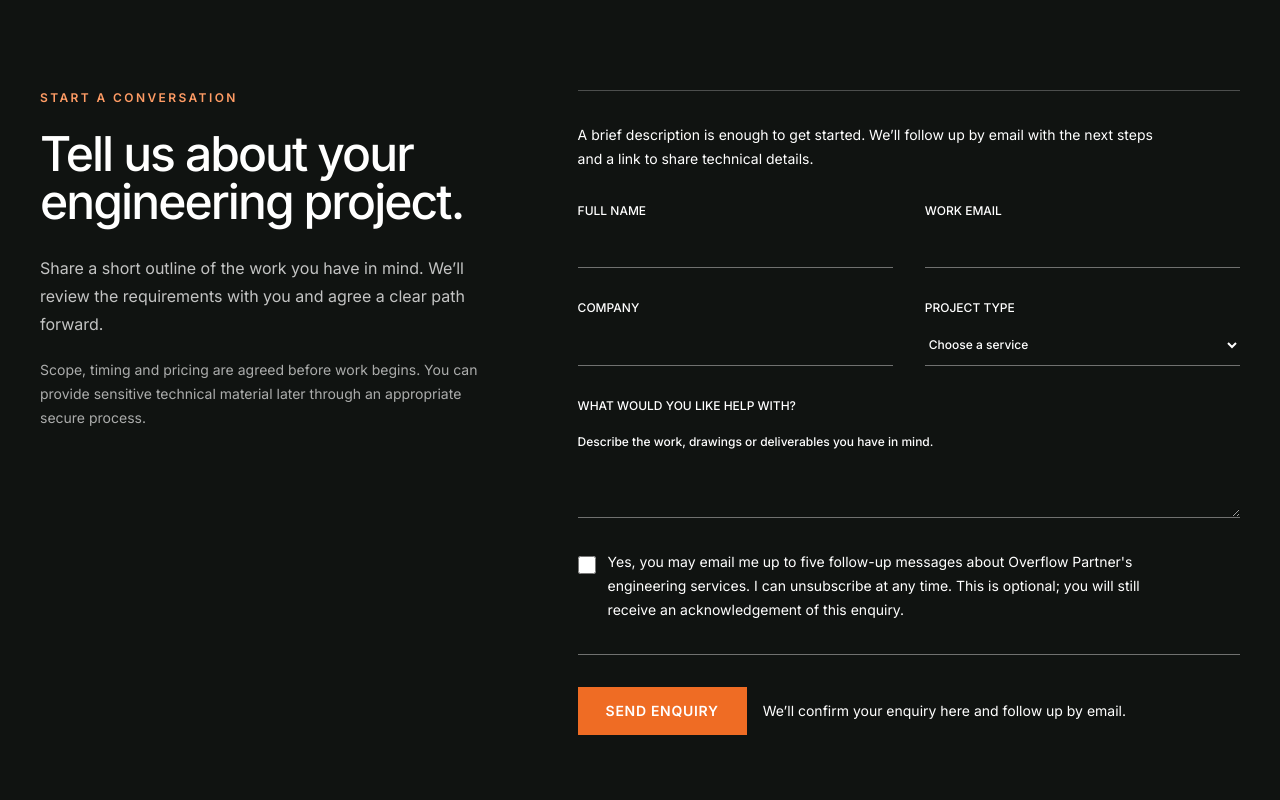
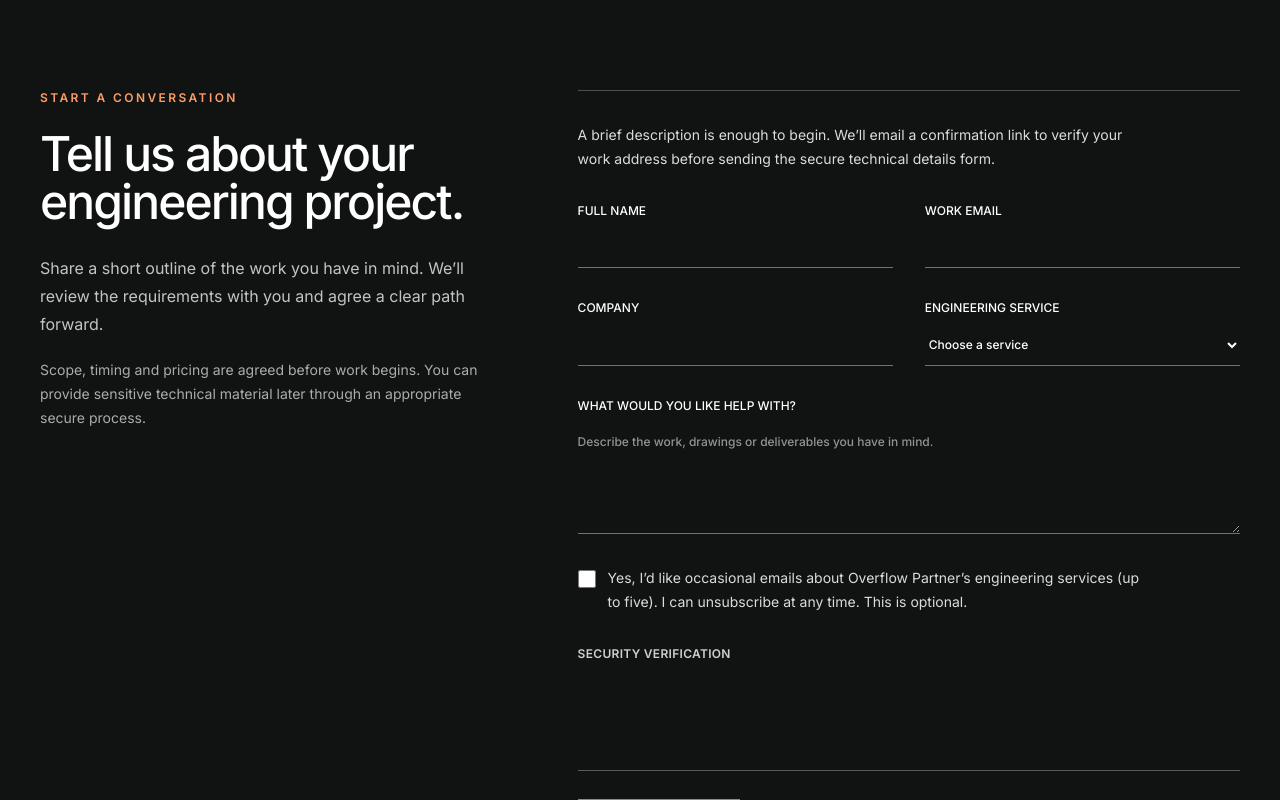
Before and after one commit to zeeshankhanminhas/Overflow-Partner, a Next.js app: page / in a window 1280 px wide. Shown: the part 7880-8680 px from the top of the page. Built offline with nearby package versions, Linux system fonts and the light colour scheme; no server answers.

Commit message:
Add Turnstile, honeypot, exact services and verified-email form UX

```diff
--- a/components/EnquiryForm.tsx
+++ b/components/EnquiryForm.tsx
@@ -1,77 +1,64 @@
 'use client';
 
-import { FormEvent, useState } from 'react';
-import { submitNativeIntake } from '@/components/formSubmission';
+import {FormEvent,useEffect,useRef,useState} from 'react';
+import Script from 'next/script';
+import {submitNativeIntake} from '@/components/formSubmission';
+import {services} from '@/lib/marketing';
 
-const fieldClass =
-  'field_input border-0 border-b border-white/40 bg-transparent px-0 py-3 text-white outline-none transition placeholder:text-white focus:!border-white focus:!shadow-[0_1px_0_rgba(255,255,255,0.9)] disabled:text-white';
-const labelClass = 'field_group grid gap-2 text-xs font-medium uppercase text-white';
-
-export default function EnquiryForm() {
-  const [submitted, setSubmitted] = useState(false);
-  const [isSubmitting, setIsSubmitting] = useState(false);
-  const [errorMessage, setErrorMessage] = useState('');
-
-
-  async function handleSubmit(event: FormEvent<HTMLFormElement>) {
-    event.preventDefault();
-    setSubmitted(false);
-    setErrorMessage('');
-    setIsSubmitting(true);
-
-    try {
-      const form = event.currentTarget;
-      const completedAt = new Date().toISOString();
-      const websiteSubmissionId = `overflow-partner-${completedAt.replace(/[^0-9]/g, '')}`;
-      const formData = new FormData(form);
-      const payload: Record<string, string> = {};
-
-      formData.forEach((value, key) => {
-        if (typeof value === 'string') payload[key] = value;
+const siteKey=process.env.NEXT_PUBLIC_TURNSTILE_SITE_KEY||'';
+const fieldClass='field_input w-full border-0 border-b border-white/40 bg-transparent px-0 py-3 text-white outline-none transition placeholder:text-white/55 focus:!border-[#ff9c65] disabled:opacity-60';
+const labelClass='field_group grid gap-2 text-xs font-medium uppercase text-white';
+export default function EnquiryForm(){
+ const[submitted,setSubmitted]=useState(false);const[isSubmitting,setSubmitting]=useState(false);
+ const[error,setError]=useState('');const statusRef=useRef<HTMLParagraphElement>(null);
+ useEffect(()=>{if((submitted||error)&&statusRef.current)statusRef.current.focus()},[submitted,error]);
+ async function handleSubmit(event:FormEvent<HTMLFormElement>){
+  event.preventDefault();setSubmitted(false);setError('');
+  if(!siteKey){setError('Online enquiries are temporarily unavailable. Please try again later.');return;}
+  const form=event.currentTarget;const formData=new FormData(form);
+  const captcha=String(formData.get('cf-turnstile-response')||'');
+  if(!captcha){setError('Please complete the security check before submitting.');return;}
+  setSubmitting(true);
+  try{
+   const payload:Record<string,string>={};
+   formData.forEach((value,key)=>{if(typeof value==='string')payload[key]=value});
+   await submitNativeIntake({
+    ...payload,
+    turnstile_token:captcha,
+    lead_id:`overflow-partner-${Date.now()}`,
+    source:'Website',
+    pageUrl:window.location.href,
+    nurture_consent:formData.get('nurture_consent')==='on'?'true':'false',
    });
-
-      const result = await submitNativeIntake({
-        ...payload,
-        lead_id: websiteSubmissionId,
-        source: 'Website',
-        pageUrl: window.location.href,
-        nurture_consent: formData.get('nurture_consent') === 'on' ? 'true' : 'false',
-      });
-
-      // Keep the existing acknowledgement reference; Step 2 is invitation-only after interest.
-      void result;
-      setSubmitted(true);
-      form.reset();
-    } catch (error) {
-      setErrorMessage(error instanceof Error ? error.message : 'The requirement could not be submitted. Please try again shortly.');
-    } finally {
-      setIsSubmitting(false);
+   setSubmitted(true);form.reset();
+  }catch(exception){
+   setError(exception instanceof Error?exception.message:'Please try again shortly.');
+  }finally{
+   setSubmitting(false);
+   // A verification challenge should not be reused across attempts.
+   const widget=window as Window & {turnstile?:{reset:()=>void}};
+   widget.turnstile?.reset();
   }
  }
-
-  return (
-    <form className="form_enquiry grid gap-8" onSubmit={handleSubmit}>
-      <p className="text_body max-w-xl text-sm leading-6 text-white">A brief description is enough to get started. We’ll follow up by email with the next steps and a link to share technical details.</p>
-
+ return <form className="form_enquiry grid gap-8" onSubmit={handleSubmit}>
+  <p className="max-w-xl text-sm leading-6 text-white/85">A brief description is enough to begin. We’ll email a confirmation link to verify your work address before sending the secure technical details form.</p>
   <div className="grid gap-8 md:grid-cols-2">
-        <label className={labelClass} htmlFor="full-name">Full Name<input className={fieldClass} id="full-name" name="full_name" type="text" minLength={2} required disabled={isSubmitting} /></label>
-        <label className={labelClass} htmlFor="work-email">Work Email<input className={fieldClass} id="work-email" name="work_email" type="email" required disabled={isSubmitting} /></label>
+   <label className={labelClass}>Full name<input className={fieldClass} name="full_name" autoComplete="name" minLength={2} maxLength={160} required disabled={isSubmitting}/></label>
+   <label className={labelClass}>Work email<input className={fieldClass} name="work_email" type="email" autoComplete="email" maxLength={254} required disabled={isSubmitting}/></label>
   </div>
   <div className="grid gap-8 md:grid-cols-2">
-        <label className={labelClass} htmlFor="company">Company<input className={fieldClass} id="company" name="company" type="text" minLength={2} required disabled={isSubmitting} /></label>
-        <label className={labelClass} htmlFor="project-type">Project Type<select className={fieldClass} id="project-type" name="project_type" required defaultValue="" disabled={isSubmitting}><option value="" disabled>Choose a service</option><option>Overflow CAD drafting support</option><option>Manufacturing-ready CAM assistance</option><option>Engineering documentation handoff</option><option>Other CAD/CAM requirement</option></select></label>
+   <label className={labelClass}>Company<input className={fieldClass} name="company" autoComplete="organization" minLength={2} maxLength={180} required disabled={isSubmitting}/></label>
+   <label className={labelClass}>Engineering service<select className={fieldClass} name="project_type" required defaultValue="" disabled={isSubmitting}><option value="" disabled>Choose a service</option>{services.map(s=><option key={s.slug} value={s.title}>{s.title}</option>)}<option value="Other engineering requirement">Other engineering requirement</option></select></label>
   </div>
-      <label className={labelClass} htmlFor="brief-requirement">What would you like help with?<textarea className={`${fieldClass} field_textarea min-h-24 resize-y`} id="brief-requirement" name="brief_requirement" placeholder="Describe the work, drawings or deliverables you have in mind." minLength={10} maxLength={4000} required disabled={isSubmitting} /></label>
-      <label className="flex max-w-xl items-start gap-3 text-sm leading-6 text-white">
-        <input type="checkbox" name="nurture_consent" className="mt-1.5 h-[18px] w-[18px] shrink-0" disabled={isSubmitting}/>
-        <span>Yes, you may email me up to five follow-up messages about Overflow Partner's engineering services. I can unsubscribe at any time. This is optional; you will still receive an acknowledgement of this enquiry.</span>
-      </label>
-      <div className="form_actions grid gap-4 border-t border-white/40 pt-8 md:grid-cols-[auto_1fr] md:items-center">
-        <button className="button_primary min-h-12 bg-[#ef6c24] px-7 py-3 text-sm font-semibold uppercase tracking-wider text-white transition-colors hover:bg-[#b74a0f] disabled:cursor-not-allowed disabled:opacity-50" type="submit" disabled={isSubmitting}>{isSubmitting ? 'Sending' : 'Send enquiry'}</button>
-        <p className="text_body text-sm text-white">We’ll confirm your enquiry here and follow up by email.</p>
+  <label className={labelClass}>What would you like help with?<textarea className={`${fieldClass} min-h-28 resize-y`} name="brief_requirement" minLength={10} maxLength={4000} placeholder="Describe the work, drawings or deliverables you have in mind." required disabled={isSubmitting}/></label>
+  <div className="absolute -left-[10000px] h-px w-px overflow-hidden" aria-hidden="true"><label>Website address<input name="company_website" tabIndex={-1} autoComplete="off"/></label></div>
+  <label className="flex max-w-xl items-start gap-3 text-sm leading-6 text-white/85"><input type="checkbox" name="nurture_consent" className="mt-1 h-[18px] w-[18px] shrink-0" disabled={isSubmitting}/><span>Yes, I’d like occasional emails about Overflow Partner’s engineering services (up to five). I can unsubscribe at any time. This is optional.</span></label>
+  <div className="grid gap-3">
+   <p className="text-xs font-semibold uppercase tracking-wide text-white/80">Security verification</p>
+   {siteKey?<><Script src="https://challenges.cloudflare.com/turnstile/v0/api.js" strategy="afterInteractive"/><div className="cf-turnstile min-h-16" data-sitekey={siteKey} data-theme="dark" data-appearance="always" data-response-field="true"/></>:<p className="text-sm text-white">Online enquiries are temporarily unavailable.</p>}
   </div>
-      {submitted ? <p className="text_success rounded-md border border-white bg-white p-4 text-sm text-black" role="status">Thanks — your enquiry has been received. We’ll be in touch by email with the next steps.</p> : null}
-      {errorMessage ? <p className="text_error rounded-md border border-white/15 p-4 text-sm text-white" role="alert">{errorMessage}</p> : null}
-    </form>
-  );
+  <div className="grid gap-4 border-t border-white/30 pt-7 md:grid-cols-[auto_1fr] md:items-center"><button className="op-cta disabled:cursor-not-allowed disabled:opacity-50" type="submit" disabled={isSubmitting||!siteKey}>{isSubmitting?'Sending…':'Send enquiry →'}</button><p className="text-sm leading-6 text-white/80">You’ll receive one email to confirm your address. No marketing emails unless you opt in.</p></div>
+  {submitted?<p ref={statusRef} tabIndex={-1} role="status" className="rounded-sm border border-white/60 bg-white p-4 text-sm text-[#101311]">Thanks. Please check your work inbox for the email confirmation link. We’ll share the next step once you confirm.</p>:null}
+  {error?<p ref={statusRef} tabIndex={-1} role="alert" className="rounded-sm border border-[#ff9c65] p-4 text-sm text-white">{error}</p>:null}
+ </form>;
 }
```
Lines whose indentation alone changed are shown as unchanged.
